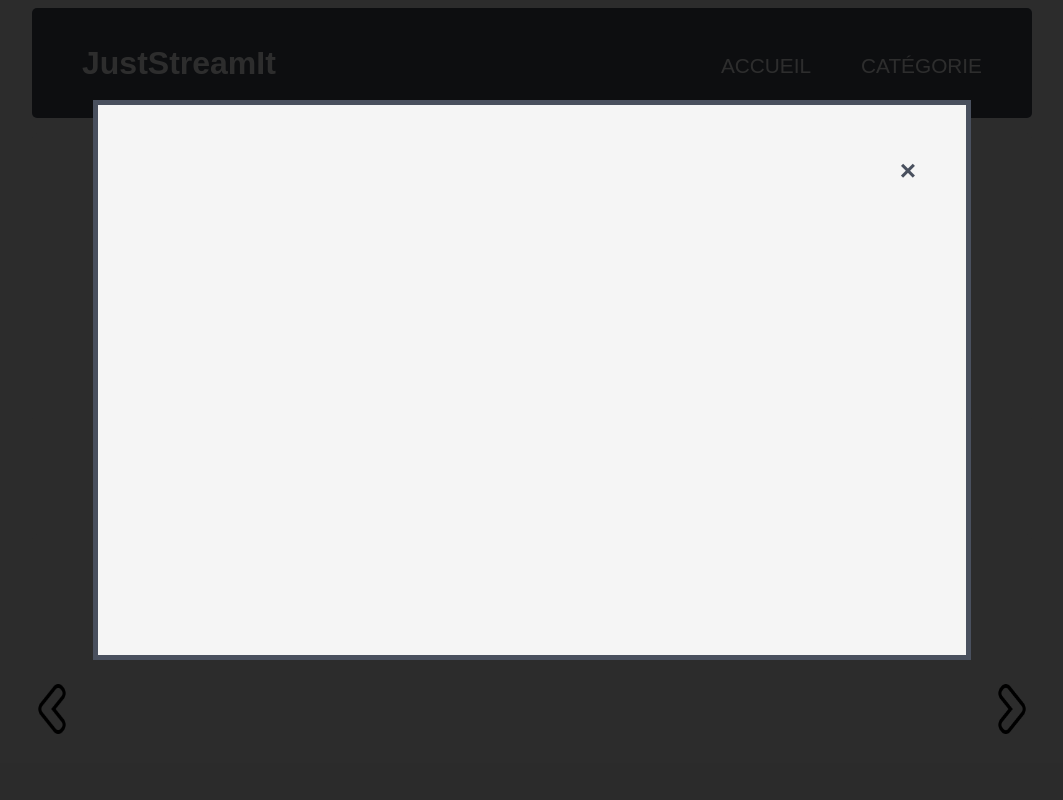
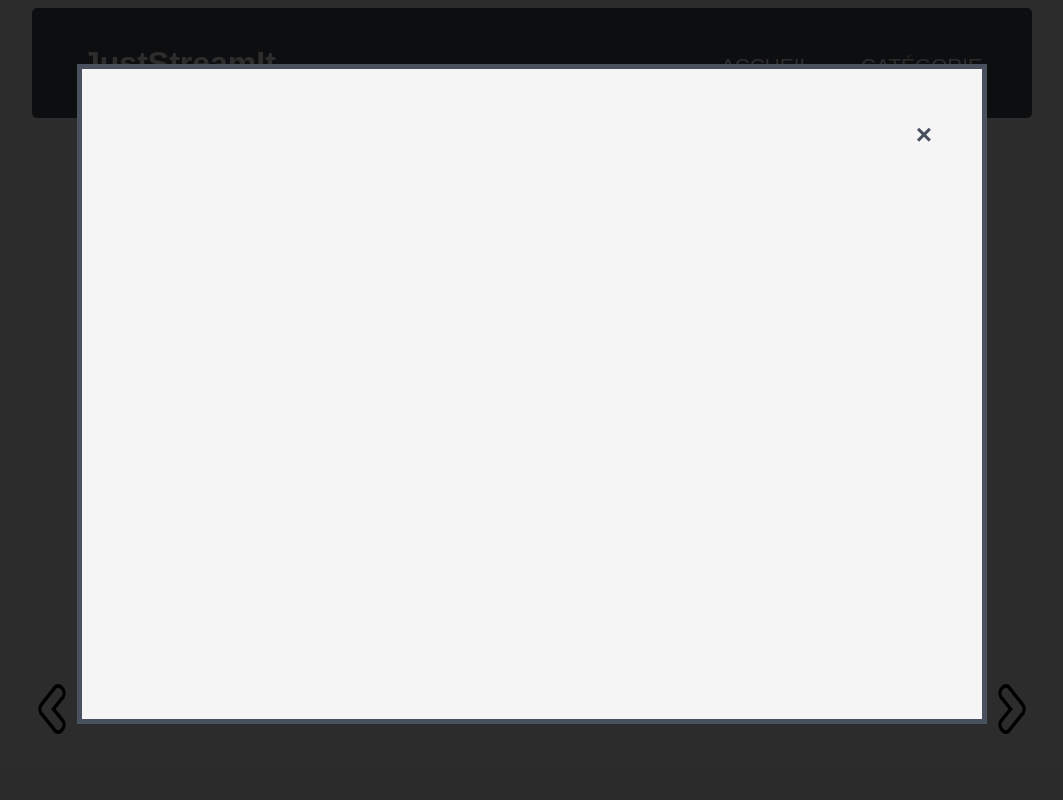
Before and after one commit to Morelromain/OC_P6_juststreamit, a plain HTML site: page index.html in a window 1280 px wide. Both pictures are taken after a click on the link "Play". Shown: the top 800 px of the page, without its empty margins (108-1171 px from the left). Drawn offline with Linux system fonts and the light colour scheme; no server answers.

Commit message:
Change style modal

```diff
--- a/style.css
+++ b/style.css
@@ -218,7 +218,7 @@ nav a:hover {
   display: none;
   position: fixed;
   z-index: 1;
-  padding-top: 100px;
+  padding-top: 5%;
   left: 0;
   top: 0;
   width: 100%;
@@ -230,11 +230,13 @@ nav a:hover {
 
 .modal-content {
   background-color: whitesmoke;
-  height: 450px;
+  height: 550px;
+  width: 60%;
+  min-width: 800px;
   margin: auto;
   padding: 50px;
   border: 5px solid rgb(73, 80, 94);
-  width: 60%;
+  overflow: auto;
 }
 
 .id_img {
@@ -250,12 +252,14 @@ nav a:hover {
   margin-left: 210px;
   margin-top: 35px;
   margin-right: 20%;
+  min-width: 650px;
 }
 
 .id_other{
   position: absolute;
   margin-top: 300px;
   margin-right: 20%;
+  min-width: 650px;
 }
 
 .close {
```
